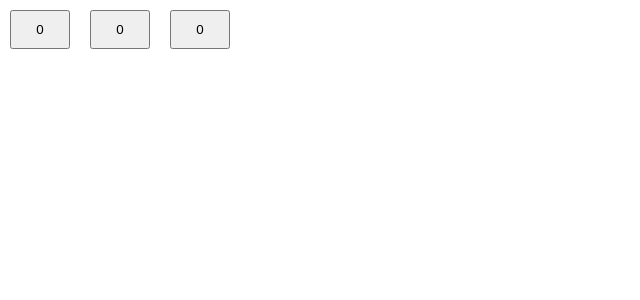
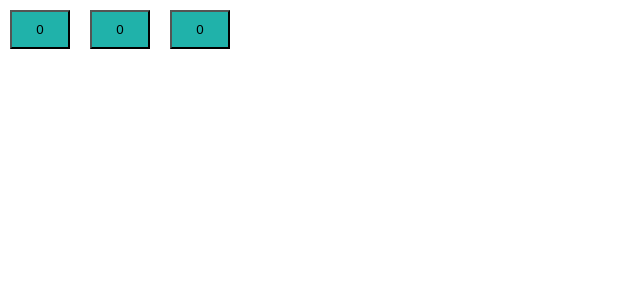
Before and after one commit to andrerousselet/trybe-exercicios, a React (Create React App) app in the folder front-end/bloco-11-componentes-com-estado-eventos-e-formularios-com-react/dia-1-componentes-com-estado-e-eventos/exercicio-de-fixacao/fancy-buttons/: page / in a window 1280 px wide. Shown: the top 300 px of the page, without its empty margins (0-640 px from the left). Built offline with nearby package versions, Linux system fonts and the light colour scheme.

Commit message:
Altera lógica de verificação para dentro do prop style

```diff
--- a/front-end/bloco-11-componentes-com-estado-eventos-e-formularios-com-react/dia-1-componentes-com-estado-e-eventos/exercicio-de-fixacao/fancy-buttons/src/components/Button.jsx
+++ b/front-end/bloco-11-componentes-com-estado-eventos-e-formularios-com-react/dia-1-componentes-com-estado-e-eventos/exercicio-de-fixacao/fancy-buttons/src/components/Button.jsx
@@ -14,17 +14,23 @@ class Button extends React.Component {
     this.setState((prevState, _props) => ({
       numberOfClicks: prevState.numberOfClicks + 1
     }))
-    if ((this.state.numberOfClicks + 1) % 2 === 0) {
-      e.target.style.backgroundColor = 'lightseagreen';
-    } else {
-      e.target.style.backgroundColor = '';
-    }
+    // if ((this.state.numberOfClicks + 1) % 2 === 0) {
+    //   e.target.style.backgroundColor = 'lightseagreen';
+    // } else {
+    //   e.target.style.backgroundColor = '';
+    // }
   }
 
   render() {
     return (
       <span>
-        <button type="button" onClick={this.handleClick}>{this.state.numberOfClicks}</button>
+        <button
+          type="button"
+          style={{ backgroundColor: `${this.state.numberOfClicks % 2 === 0 ? 'lightseagreen' : ''}` }}
+          onClick={this.handleClick}
+        >
+          {this.state.numberOfClicks}
+        </button>
       </span>
     );
   }
```
